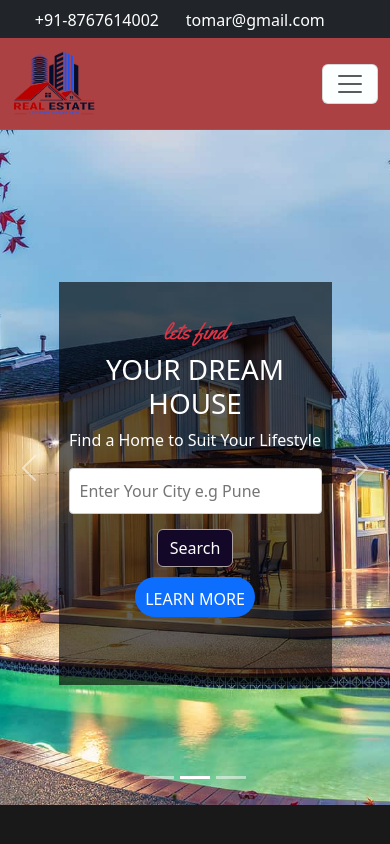
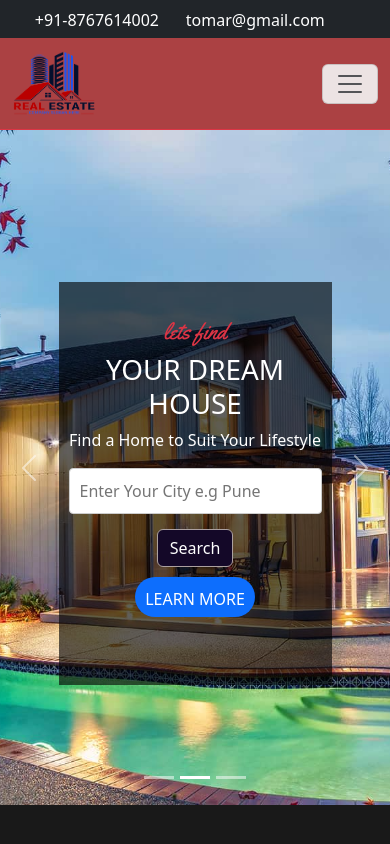
Before and after one commit to tomarvaishnavi2001/realestate, a plain HTML site: page index.html in a window 390 px wide. Shown: the top 844 px of the page. Drawn offline with nearby package versions, Linux system fonts and the light colour scheme.

Commit message:
Update index.html

```diff
--- a/index.html
+++ b/index.html
@@ -49,8 +49,8 @@
                 <img class="img img-fluid" style="width:85px;height:65px;" src="./image/logo1.png">
 
             </a>
-              <button class="navbar-toggler" type="button" data-bs-toggle="collapse" data-bs-target="#collapsibleNavbar" style="color:ORANGE;background-color: rgb(252, 255, 255);">
-                <span class="navbar-toggler-icon" style="background-color: rgb(252, 255, 255);"></span>
+              <button class="navbar-toggler" type="button" data-bs-toggle="collapse" data-bs-target="#collapsibleNavbar" style="color:ORANGE;background-color: rgb(236, 227, 227);">
+                <span class="navbar-toggler-icon" style="background-color:  rgb(236, 227, 227);"></span>
               </button>
 
 
```
